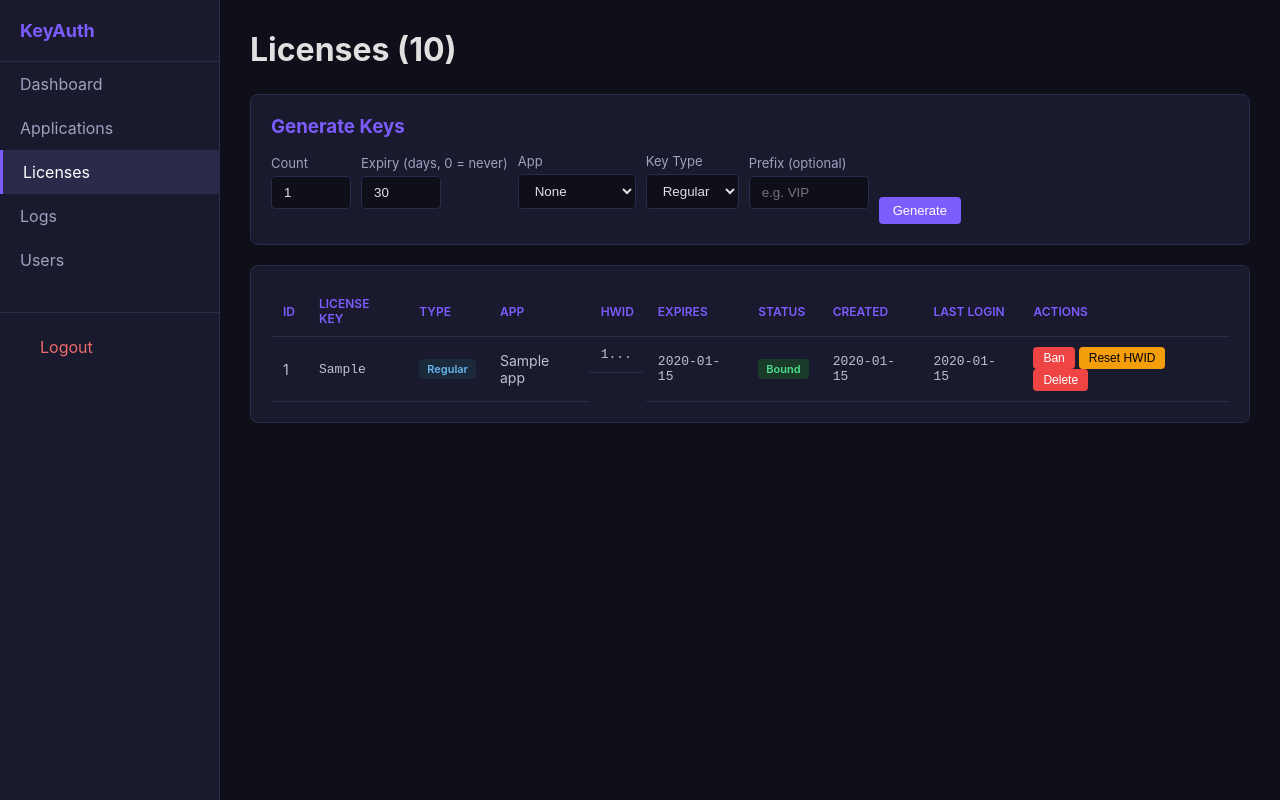
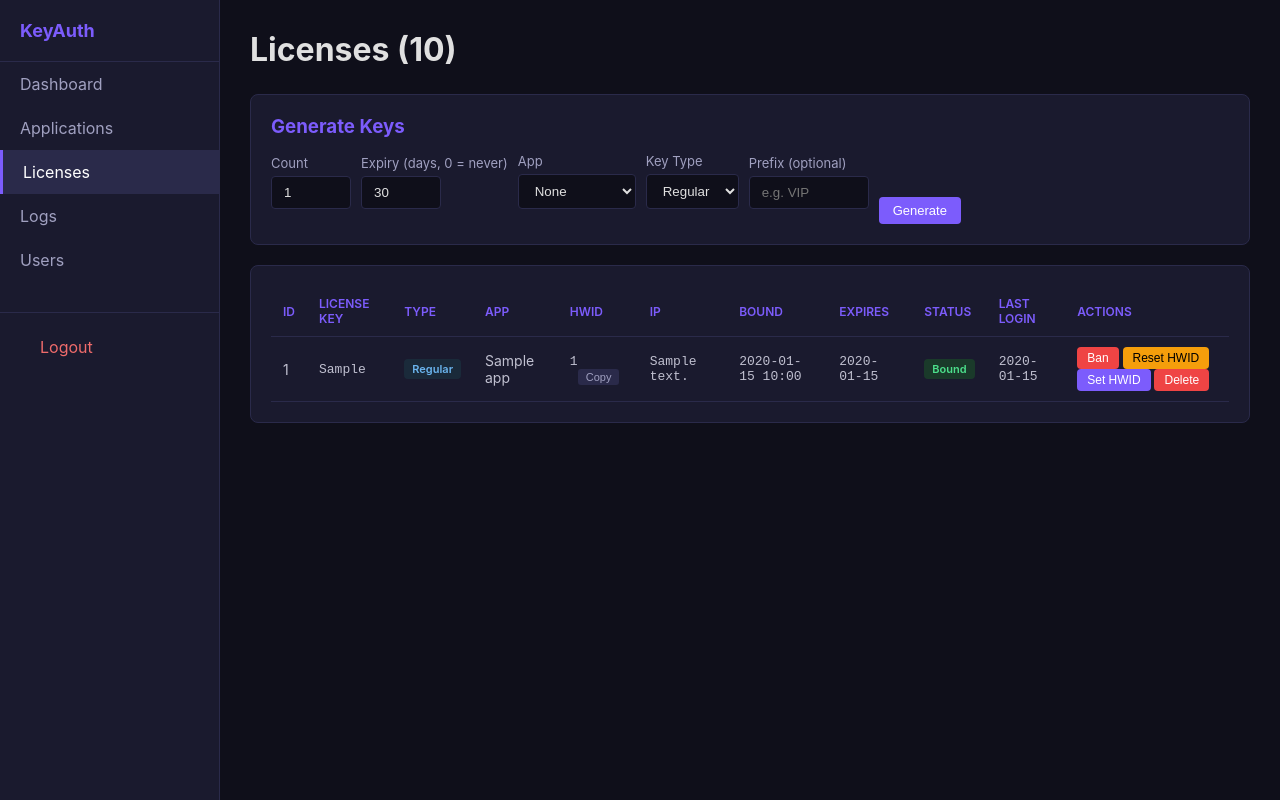
Before and after one commit to seconda87267-hue/keyauth-clone, a Python web app: template server/admin/templates/licenses.html in a window 1280 px wide. Run offline with Jinja, Linux system fonts and the light colour scheme; the template is opened without the code that fills it: most values are stand-ins (such as "Sample title", 1, 10 or a date in 2020).

Commit message:
HWID overhaul: full display, copy button, IP, bind date, Set HWID
- License model: hwid_bind_date + ip_address columns
- Login: stores bind date + IP on first bind and every login
- Licenses table: full HWID (40 chars + copy button), IP column,
  Bound date column, Set HWID modal
- Users table: HWID with copy, IP, bind date
- Admin: /admin/set-hwid/{id} endpoint
- Reset HWID clears bind date

```diff
--- a/server/admin/templates/licenses.html
+++ b/server/admin/templates/licenses.html
@@ -48,9 +48,10 @@
                 <th>Type</th>
                 <th>App</th>
                 <th>HWID</th>
+                <th>IP</th>
+                <th>Bound</th>
                 <th>Expires</th>
                 <th>Status</th>
-                <th>Created</th>
                 <th>Last Login</th>
                 <th>Actions</th>
             </tr>
@@ -74,7 +75,16 @@
                     {% endfor %}
                     {{ app_name.found or '-' }}
                 </td>
-                <td class="mono truncate">{{ lic.hwid[:24] + '...' if lic.hwid else 'None' }}</td>
+                <td class="mono" style="max-width:200px;overflow:auto;">
+                    {% if lic.hwid %}
+                    <span class="hwid-cell" title="{{ lic.hwid }}">{{ lic.hwid[:40] }}{{ '...' if lic.hwid|length > 40 }}</span>
+                    <button class="copy-btn" onclick="copyText('{{ lic.hwid }}')">Copy</button>
+                    {% else %}
+                    <span style="color:#666;">None</span>
+                    {% endif %}
+                </td>
+                <td class="mono">{{ lic.ip_address or '-' }}</td>
+                <td class="mono">{{ lic.hwid_bind_date.strftime('%Y-%m-%d %H:%M') if lic.hwid_bind_date else '-' }}</td>
                 <td class="mono">{{ lic.expires.strftime('%Y-%m-%d') if lic.expires else 'Never' }}</td>
                 <td>
                     {% if lic.banned %}
@@ -87,7 +97,6 @@
                     <span class="badge badge-yellow">Unused</span>
                     {% endif %}
                 </td>
-                <td class="mono">{{ lic.created_at.strftime('%Y-%m-%d') if lic.created_at else '-' }}</td>
                 <td class="mono">{{ lic.last_login.strftime('%Y-%m-%d %H:%M') if lic.last_login else '-' }}</td>
                 <td>
                     <form method="post" action="/admin/ban/{{ lic.id }}" style="display:inline;">
@@ -98,17 +107,52 @@
                     <form method="post" action="/admin/reset-hwid/{{ lic.id }}" style="display:inline;">
                         <button type="submit" class="btn btn-sm btn-warning" {% if not lic.hwid %}disabled style="opacity:0.5;"{% endif %}>Reset HWID</button>
                     </form>
+                    <button class="btn btn-sm btn-primary" onclick="showSetHwid({{ lic.id }})">Set HWID</button>
                     <form method="post" action="/admin/delete-license/{{ lic.id }}" style="display:inline;" onsubmit="return confirm('Delete license {{ lic.license_key }}?')">
                         <button type="submit" class="btn btn-sm btn-danger">Delete</button>
                     </form>
                 </td>
             </tr>
             {% else %}
-            <tr><td colspan="10" style="text-align:center;color:#666;">No licenses found. Generate some above.</td></tr>
+            <tr><td colspan="11" style="text-align:center;color:#666;">No licenses found. Generate some above.</td></tr>
             {% endfor %}
         </tbody>
     </table>
 </div>
+
+<div id="setHwidModal" style="display:none;position:fixed;top:0;left:0;right:0;bottom:0;background:rgba(0,0,0,0.6);z-index:999;align-items:center;justify-content:center;">
+    <div style="background:#1a1a2e;padding:25px;border-radius:8px;border:1px solid #2a2a4a;max-width:500px;margin:10% auto;">
+        <h3 style="color:#7c5cfc;margin-bottom:15px;">Set HWID</h3>
+        <form method="post" id="setHwidForm">
+            <div class="form-group">
+                <label>HWID</label>
+                <input type="text" name="hwid" required style="width:100%;padding:8px 12px;background:#0f0f1a;border:1px solid #2a2a4a;border-radius:4px;color:#e0e0e0;font-family:monospace;">
+            </div>
+            <div style="display:flex;gap:10px;">
+                <button type="submit" class="btn btn-primary">Set HWID</button>
+                <button type="button" class="btn btn-warning" onclick="document.getElementById('setHwidModal').style.display='none'">Cancel</button>
+            </div>
+        </form>
+    </div>
+</div>
+
+<script>
+function copyText(text) {
+    navigator.clipboard.writeText(text).then(function() {
+        var btn = event.target;
+        var orig = btn.textContent;
+        btn.textContent = 'Copied!';
+        setTimeout(function() { btn.textContent = orig; }, 1500);
+    });
+}
+function showSetHwid(id) {
+    document.getElementById('setHwidForm').action = '/admin/set-hwid/' + id;
+    document.getElementById('setHwidModal').style.display = 'block';
+}
+document.getElementById('setHwidModal').addEventListener('click', function(e) {
+    if (e.target === this) this.style.display = 'none';
+});
+</script>
 
 {% if total_pages > 1 %}
 <div class="pagination">
--- a/server/database/models.py
+++ b/server/database/models.py
@@ -21,6 +21,8 @@ class License(Base):
     app_id = Column(Integer, ForeignKey("applications.id"), nullable=True, index=True)
     license_key = Column(String(64), unique=True, nullable=False, index=True)
     hwid = Column(Text, nullable=True)
+    hwid_bind_date = Column(DateTime, nullable=True)
+    ip_address = Column(String(45), nullable=True)
     expires = Column(DateTime, nullable=True)
     banned = Column(Boolean, default=False)
     key_type = Column(String(16), default="regular")
--- a/server/routes/auth_routes.py
+++ b/server/routes/auth_routes.py
@@ -66,6 +66,8 @@ def login(request: Request, data: LoginRequest, db: Session = Depends(get_db)):
 
     if lic.hwid is None:
         lic.hwid = hwid
+        lic.hwid_bind_date = datetime.now(timezone.utc).replace(tzinfo=None)
+        lic.ip_address = ip
         db.commit()
         log_action(db, license_key, "HWID_BIND", f"Bound HWID: {hwid[:16]}...", ip)
     elif lic.hwid != hwid:
@@ -73,6 +75,7 @@ def login(request: Request, data: LoginRequest, db: Session = Depends(get_db)):
         return {"success": False, "message": "HWID mismatch - this key is bound to another machine"}
 
     lic.last_login = datetime.now(timezone.utc).replace(tzinfo=None)
+    lic.ip_address = ip
     token = create_session_token(lic.id, license_key)
 
     session_expiry = datetime.now(timezone.utc).replace(tzinfo=None) + timedelta(hours=24)
```
Also changed, not shown: server/admin/templates/users.html (+22 -4 lines), server/database/database.py (+19 -15 lines), server/routes/admin_routes.py (+15 -11 lines).
